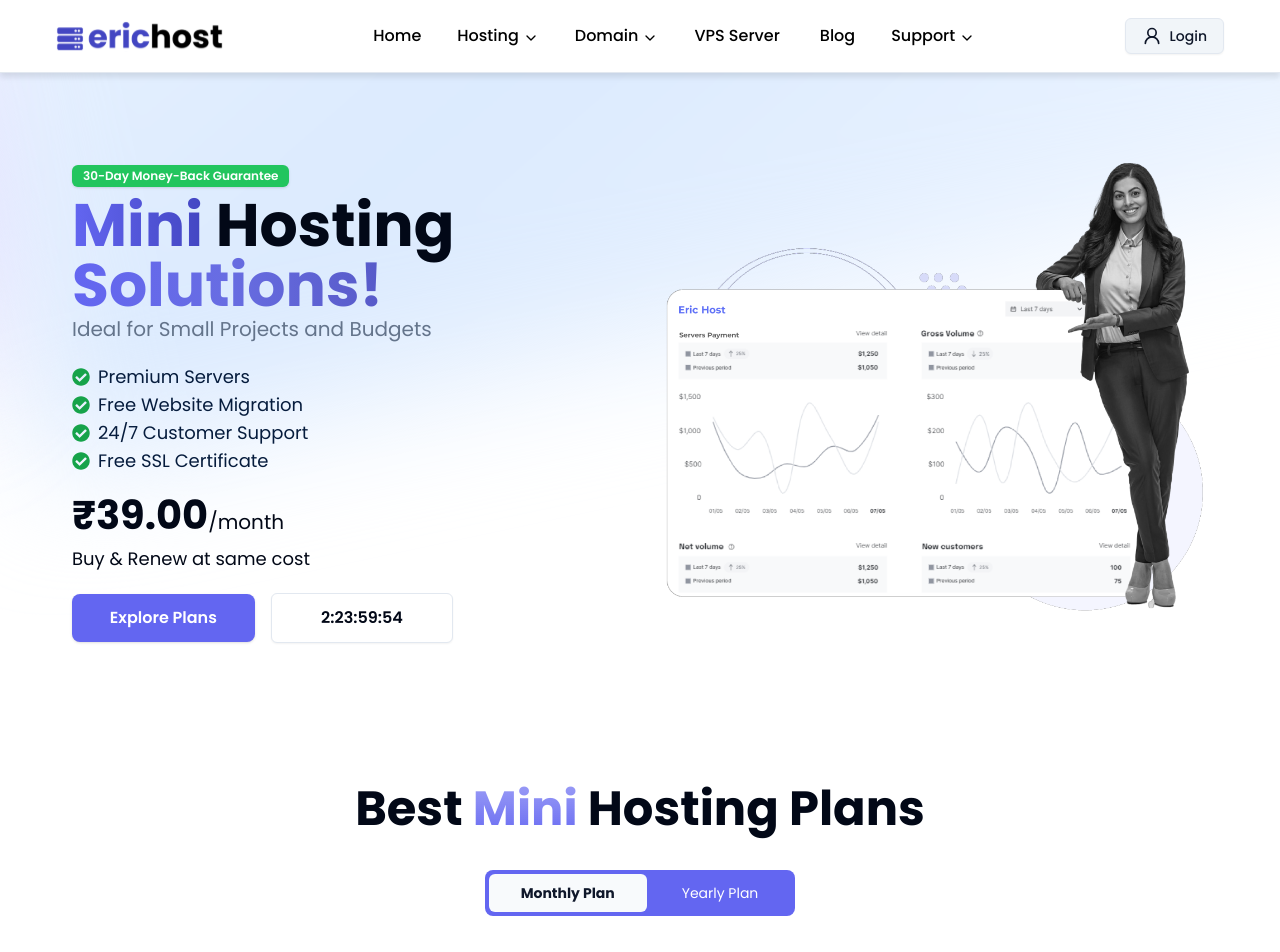
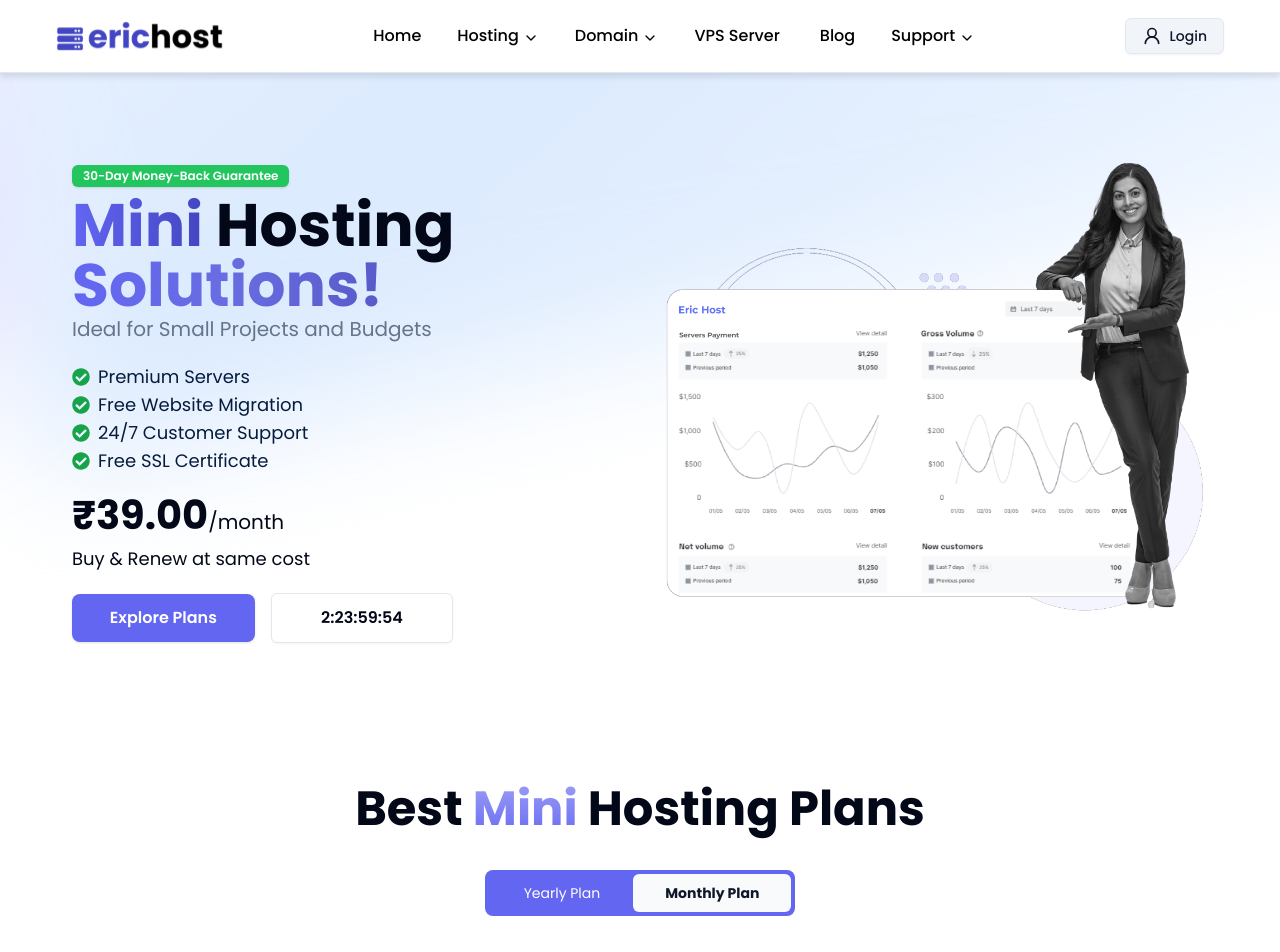
Before and after one commit to Parag0712/Eric-host-main-site, a Next.js app: page /mini-hosting in a window 1280 px wide. Shown: the top 952 px of the page. Built offline with nearby package versions, Linux system fonts and the light colour scheme; what tailwindcss-debug-screens would draw is missing.

Commit message:
content changed

```diff
--- a/src/components/Pricing/Pricing.tsx
+++ b/src/components/Pricing/Pricing.tsx
@@ -41,6 +41,17 @@
             <div className="flex justify-center max-w-[14rem] m-auto mb-8 lg:mb-16 mt-8">
 
                 <div className=" relative self-center bg-primary rounded-lg p-1 flex">
+
+                <button
+                        type="button"
+                        className={`px-[10px] ml-0.5 relative w-1/2 border rounded-md py-2 text-sm whitespace-nowrap focus:outline-none sm:w-auto sm:px-8 ${isAnnual
+                            ? 'border-transparent text-white'
+                            : 'bg-slate-50 border-slate-50 font-bold text-slate-900 shadow-sm '
+                            }`}
+                        onClick={() => setIsAnnual(false)}
+                    >
+                        Yearly Plan
+                    </button>
                     <button
                         type="button"
                         className={`px-[10px] relative w-1/2 rounded-md py-2 text-sm whitespace-nowrap focus:outline-none sm:w-auto sm:px-8 ${isAnnual
@@ -51,16 +62,7 @@
                     >
                         Monthly Plan
                     </button>
-                    <button
-                        type="button"
-                        className={`px-[10px] ml-0.5 relative w-1/2 border rounded-md py-2 text-sm whitespace-nowrap focus:outline-none sm:w-auto sm:px-8 ${isAnnual
-                            ? 'border-transparent text-white'
-                            : 'bg-slate-50 border-slate-50 font-bold text-slate-900 shadow-sm '
-                            }`}
-                        onClick={() => setIsAnnual(false)}
-                    >
-                        Yearly Plan
-                    </button>
+
 
                 </div>
             </div>
```
